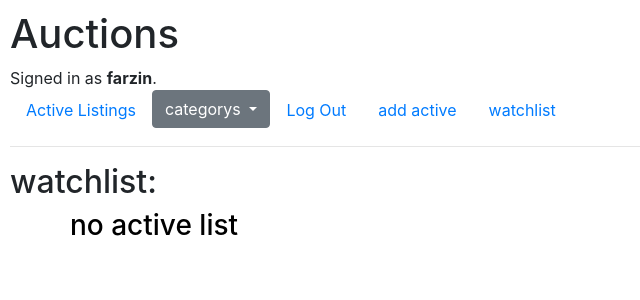
After one commit to farzin2079/simulations, a Django app: page /watchlist/1 in a window 1280 px wide. The commit adds this page. Shown: the top 300 px of the page, without its empty margins (0-640 px from the left). Run offline with Django 3.2, Linux system fonts and the light colour scheme; a user stored in the database is signed in; data comes from the database, SQL or seed files in the repository; both versions use the stored data as it was after the commit; data that the repository does not hold is empty; some libraries are stand-ins or nearby versions.

Commit message:
create watchlist

```diff
--- a/commerce/auctions/admin.py
+++ b/commerce/auctions/admin.py
@@ -1,6 +1,7 @@
 from django.contrib import admin
-from .models import User, Active_list, Categorys
+from .models import User, Active_list, Categorys, Watchlist
 
 # Register your models here.
 admin.site.register(Active_list)
 admin.site.register(Categorys)
+admin.site.register(Watchlist)
--- a/commerce/auctions/models.py
+++ b/commerce/auctions/models.py
@@ -21,8 +21,11 @@ class Active_list(models.Model):
     add_user = models.ForeignKey(User, related_name="add_user", on_delete=models.CASCADE)
 
     def __str__(self):
-        return f"title:{self.title}, base price: {self.base_price}"
+        return f"{self.id}=title:{self.title}, base price: {self.base_price}"
 
 class Watchlist(models.Model):
-    actives = models.ForeignKey(Active_list, on_delete=models.CASCADE, blank=True)
+    actives = models.ForeignKey(Active_list, on_delete=models.CASCADE, blank=True, related_name="actives")
     user = models.ForeignKey(User, on_delete=models.CASCADE, blank=True)
+
+    def __str__(self):
+        return f"{self.actives}"
--- a/commerce/auctions/templates/auctions/category.html
+++ b/commerce/auctions/templates/auctions/category.html
@@ -7,7 +7,7 @@
         <div class="row">
             {% for active in actives %}
 
-            <div class="col" style="color:black;">
+            <div class="col border border-primary" style="color:black;">
                 <a href={% url 'active' active.id %}>
                     <h4>{{ active.title }}</h4>
                     <img style="max-width:100%;max-height: 200px;" src="{{ active.image }}" >
--- a/commerce/auctions/templates/auctions/index.html
+++ b/commerce/auctions/templates/auctions/index.html
@@ -6,7 +6,7 @@
         <div class="row">
 
     {% for active in actives_list %}
-        <div class="col" style="color:black;">
+        <div class="col border border-primary" style="color:black;">
             <a href={% url 'active' active.id%}>
                 <h4>{{ active.title }}</h4>
                 <img style="max-width:100%;max-height: 200px;" src="{{ active.image }}" >
--- a/commerce/auctions/templates/auctions/layout.html
+++ b/commerce/auctions/templates/auctions/layout.html
@@ -47,7 +47,7 @@
                     <a class="nav-link" href="{% url 'add_active' %}">add active</a>
                 </li>
                 <li class="nav-item">
-                    <a class="nav-link" href="{% url 'watchlist' %}">watchlist</a>
+                    <a class="nav-link" href="{% url 'watchlist' user.id%}" name="user_id" value="{{ user.id }}">watchlist</a>
                 </li>
             {% else %}
                 <li class="nav-item">
--- /dev/null
+++ b/commerce/auctions/templates/auctions/watchlist.html
@@ -0,0 +1,24 @@
+{% extends "auctions/layout.html" %}
+
+{% block body %}
+    <h2>watchlist:</h2>
+    <div class="container text-center" style="color:black;">
+        <div class="row">
+
+    {% for active in actives %}
+        <div class="col border border-primary" style="color:black;">
+            <a href={% url 'active' active.id%}>
+                <h4>{{ active.actives.title }}</h4>
+                <img style="max-width:100%;max-height: 200px;" src="{{ active.actives.image }}" >
+                <p>description :{{ active.actives.description }}</p>
+                <p>base price:{{ active.actives.base_price }}$</p>
+                <p>porpose price:{{ active.actives.porpose_price}}$</p>
+            </a>
+        </div>
+            {% empty %}
+            <h3>no active list</h3>
+    {% endfor %}
+
+        </div>
+    </div>
+{% endblock %}
--- a/commerce/auctions/urls.py
+++ b/commerce/auctions/urls.py
@@ -9,6 +9,8 @@ urlpatterns = [
     path("register", views.register, name="register"),
     path("category/<str:category_id>", views.category, name="category" ),
     path("add_active", views.add_active, name="add_active"),
+    path("watchlist/<str:user_id>", views.watchlist, name="watchlist"),
+    path("add_watchlist", views.add_watchlist, name="add_watchlist"),
     path("add_category", views.add_category, name="add_category"),
     path("porpose/<str:active_id>", views.porpose, name="porpose"),
     path("<str:active_id>", views.active, name="active")
--- a/commerce/auctions/views.py
+++ b/commerce/auctions/views.py
@@ -4,7 +4,7 @@ from django.http import HttpResponse, HttpResponseRedirect
 from django.shortcuts import render
 from django.urls import reverse
 from django.contrib.auth.decorators import login_required
-from .models import User, Active_list, Categorys
+from .models import User, Active_list, Categorys, Watchlist
 
 def massage(massage):
     return HttpResponse(f"<h1>{massage}</h1>")
@@ -37,7 +37,7 @@ def login_view(request):
     else:
         return render(request, "auctions/login.html")
 
-
+@login_required
 def logout_view(request):
     logout(request)
     return HttpResponseRedirect(reverse("index"))
@@ -101,12 +101,18 @@ def active(request, active_id):
     categorys = Categorys.objects.all()
     # take slelected active
     active = Active_list.objects.get(id = active_id)
+        # check watchlist
+    if request.user.is_authenticated:
+        user = User.objects.get( username = request.user)
+        check = check_watchlist(active, user)
+
     return render(request, "auctions/active.html",{
         "active":active,
-        "categorys": categorys
+        "categorys": categorys,
+        "check": check
     })
 
-
+@login_required
 def add_category(request):
     new = request.POST["new_category"]
     add = Categorys(name=new)
@@ -129,14 +135,54 @@ def category(request, category_id):
 
 
 # take porpose and update price
+@login_required
 def porpose(request, active_id):
     if (request.method == 'POST'):
         porpose = request.POST["porpose"]
-        mod = Active_list.objects.get(id = active_id)
-        if mod.porpose_price < int(porpose):
-            mod.porpose_price = porpose
-            mod.save()
+        exporpose = Active_list.objects.get(id = active_id)
+        if exporpose.porpose_price < int(porpose):
+            exporpose.porpose_price = porpose
+            exporpose.save()
         else:
             return massage("invalid porpose")
 
-    return HttpResponseRedirect(reverse(index))
+    return HttpResponseRedirect(reverse("active", args=(active_id)))
+
+@login_required
+def watchlist(request, user_id):
+    #take categorys name for dropdown
+    categorys = Categorys.objects.all()
+
+    watchlist = Watchlist.objects.filter(user = user_id)
+
+    return render(request, "auctions/watchlist.html", {
+        "actives" : watchlist ,
+        "categorys": categorys
+    })
+
+@login_required
+def add_watchlist(request):
+    #take categorys name for dropdown
+    categorys = Categorys.objects.all()
+
+    active_id = id = request.POST["active_id"]
+    active = Active_list.objects.get(id = active_id)
+    user_id = request.user
+    # remove or add watchlist
+    check = check_watchlist(active , user_id)
+    watchlist = Watchlist(actives=active, user=user_id)
+    if  not check :
+        watchlist.save()
+    else:
+        watchlist = Watchlist.objects.get(actives=active, user=user_id)
+        watchlist.delete()
+
+    return HttpResponseRedirect(reverse("active", args=(active_id)))
+
+
+def check_watchlist(active , user):
+    is_it = False
+    if Watchlist.objects.filter(user=user, actives=active):
+        is_it = True
+
+    return is_it
```
Also changed, not shown: commerce/auctions/templates/auctions/active.html (+14 -2 lines), commerce/auctions/migrations/0001_initial.py, commerce/auctions/migrations/0002_active_list.py (deleted), commerce/auctions/migrations/0003_rename_name_active_list_title_and_more.py (deleted), commerce/auctions/migrations/0004_categorys_alter_active_list_porpose_price_and_more.py (deleted), commerce/auctions/migrations/0005_remove_active_list_category_categorys_active_and_more.py (deleted), commerce/auctions/migrations/0006_remove_categorys_active_active_list_category.py (deleted), commerce/auctions/migrations/0007_remove_active_list_category_active_list_category.py (deleted), commerce/db.sqlite3.
